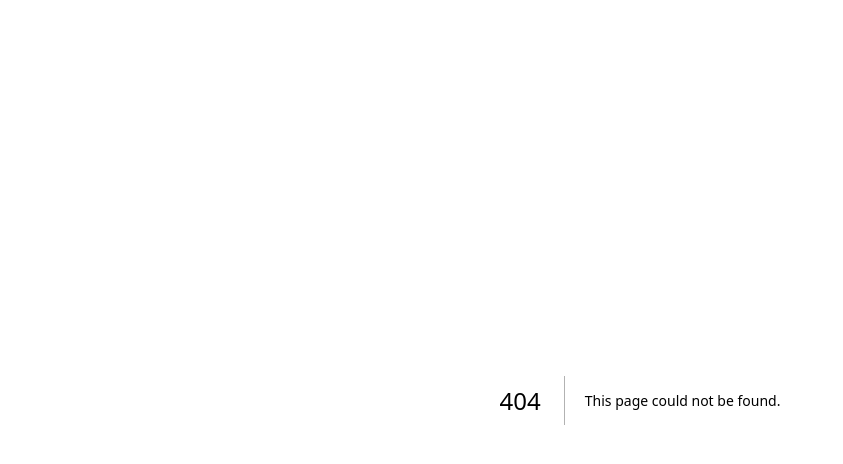
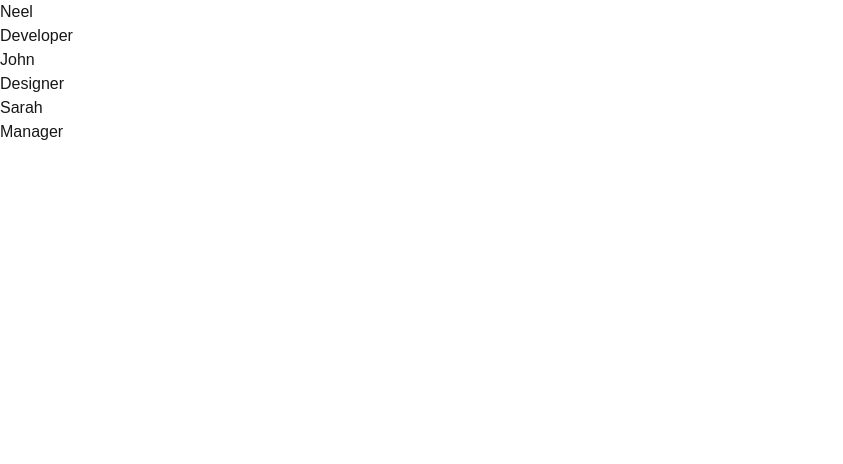
Before and after one commit to Neel37389/react-practice, a Next.js app: page /users in a window 1280 px wide. Before the commit this address had no page. Shown: the top 464 px of the page, without its empty margins (0-843 px from the left). Built offline with nearby package versions, Linux system fonts and the light colour scheme.

Commit message:
Added API rotues practice.

```diff
--- /dev/null
+++ b/src/app/api/users/route.js
@@ -0,0 +1,9 @@
+export async function GET() {
+  const users = [
+    { id: 1, name: "Neel", role: "Developer" },
+    { id: 2, name: "John", role: "Designer" },
+    { id: 3, name: "Sarah", role: "Manager" },
+  ];
+
+  return Response.json(users);
+}
--- /dev/null
+++ b/src/app/users/page.js
@@ -0,0 +1,15 @@
+export default async function UserPage() {
+  const resposne = await fetch("http://localhost:3000/api/users");
+  const users = await resposne.json();
+
+  return (
+    <div>
+      {users.map((user) => (
+        <div key={user.id}>
+          <p>{user.name}</p>
+          <p>{user.role}</p>
+        </div>
+      ))}
+    </div>
+  );
+}
```
